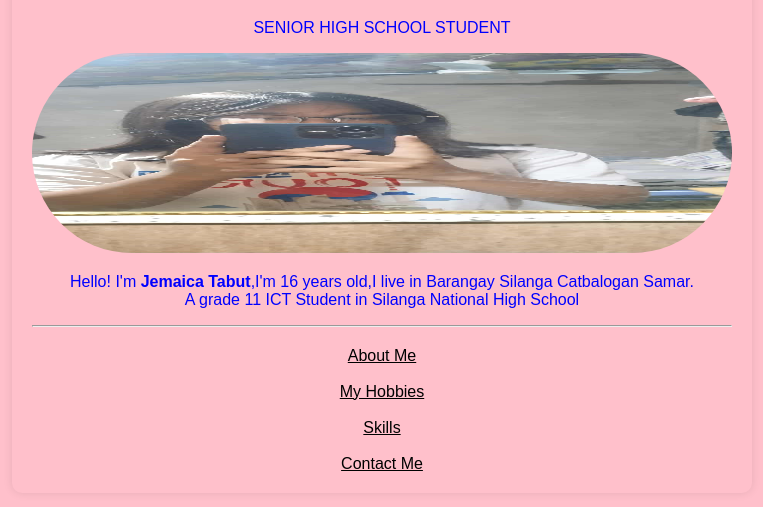
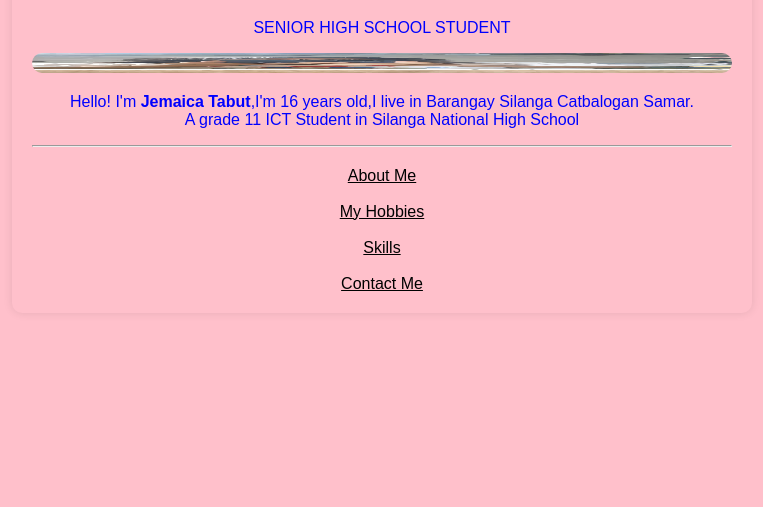
Before and after one commit to jemaica2009/maimai, a plain HTML site: page index.html in a window 1280 px wide. Shown: the part 111-618 px from the top of the page, without its empty margins (258-1021 px from the left). Drawn offline with Linux system fonts and the light colour scheme.

Commit message:
Update index.html

```diff
--- a/index.html
+++ b/index.html
@@ -86,7 +86,7 @@
     <header>
     <h1>Jemaica Tabut</h1>
     <p>SENIOR HIGH SCHOOL STUDENT</p><div class="top-photo">
-  <img src="./1757501239220.jpg" alt="" height="200px" width="10px" length="100px">
+  <img src="./1757501239220.jpg" alt="" height="20px" width="10px" length="100px">
 </div>
 
 
```
